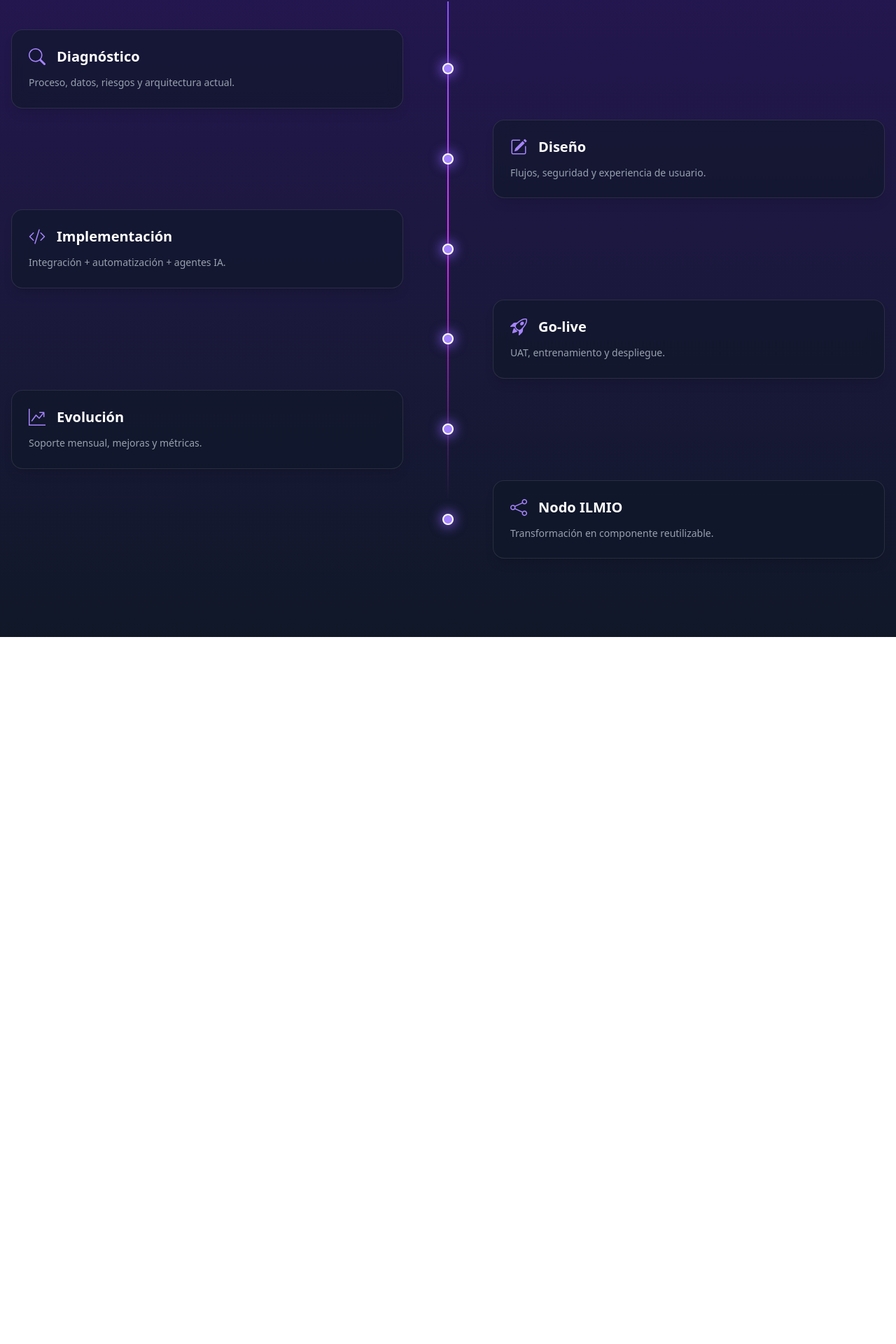
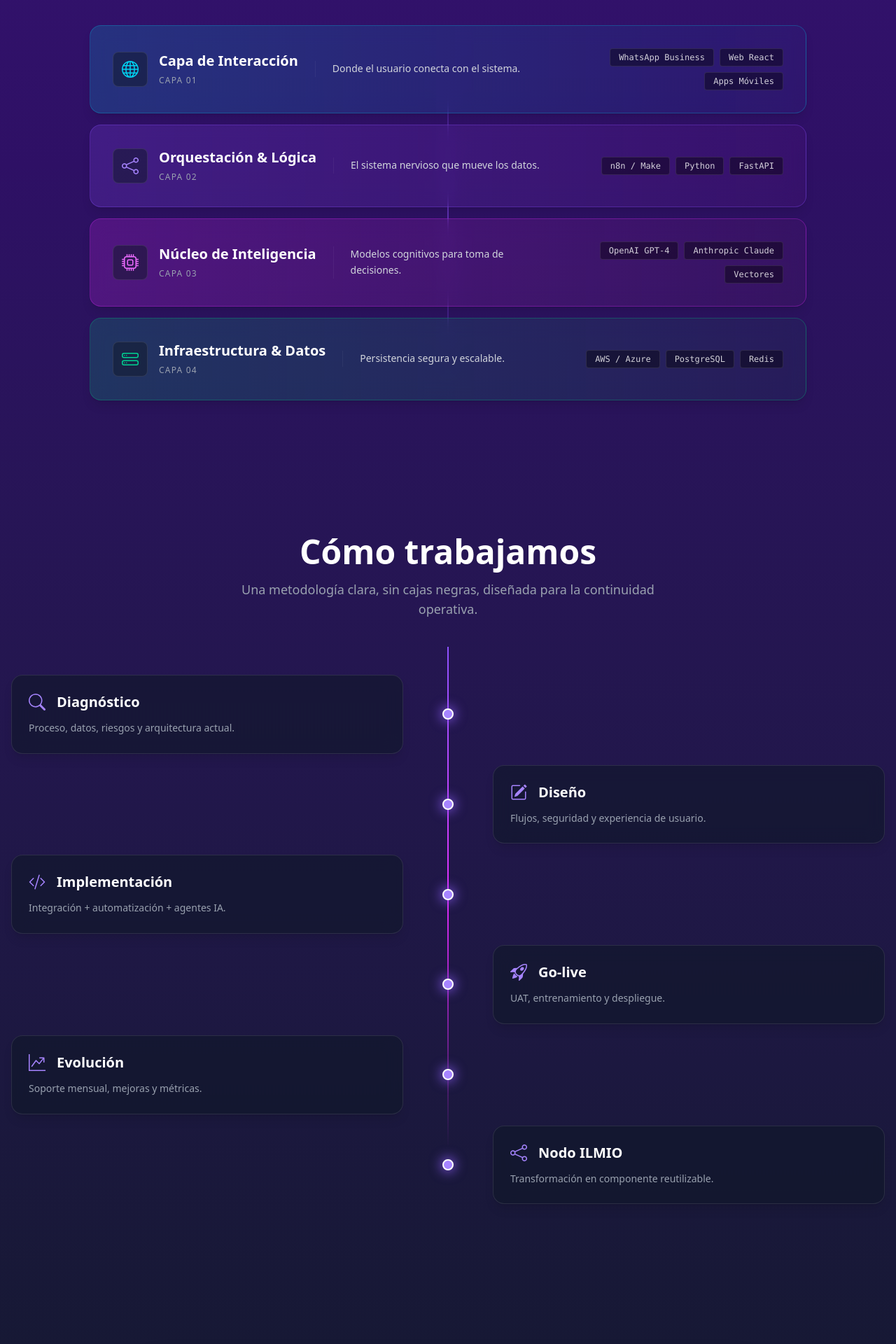
Before and after one commit to benjvvg/Landing-ILMIO, a React (Vite) app: page / in a window 1280 px wide. Shown: the part 1918-3838 px from the top of the page at 70% size. Before the commit the page ends 2828 px from the top, so only its background shows below. Built offline with nearby package versions, Linux system fonts and the light colour scheme.

Commit message:
Se agrega al ruteo: arquitectura y contacto

```diff
--- a/src/App.jsx
+++ b/src/App.jsx
@@ -4,6 +4,8 @@ import Navbar from './components/Navbar';
 import Hero from './components/Hero';
 import Servicios from './components/Servicios'
 import Metodologia from './components/Metodologia';
+import Arquitectura from './components/Arquitectura';
+import Contacto from './components/Contacto'
 
 function App() {
   return (
@@ -15,7 +17,9 @@ function App() {
               <>
                 <Hero />
                 <Servicios />
+                <Arquitectura />
                 <Metodologia />
+                <Contacto />
               </>
             } />
           </Routes>
```
